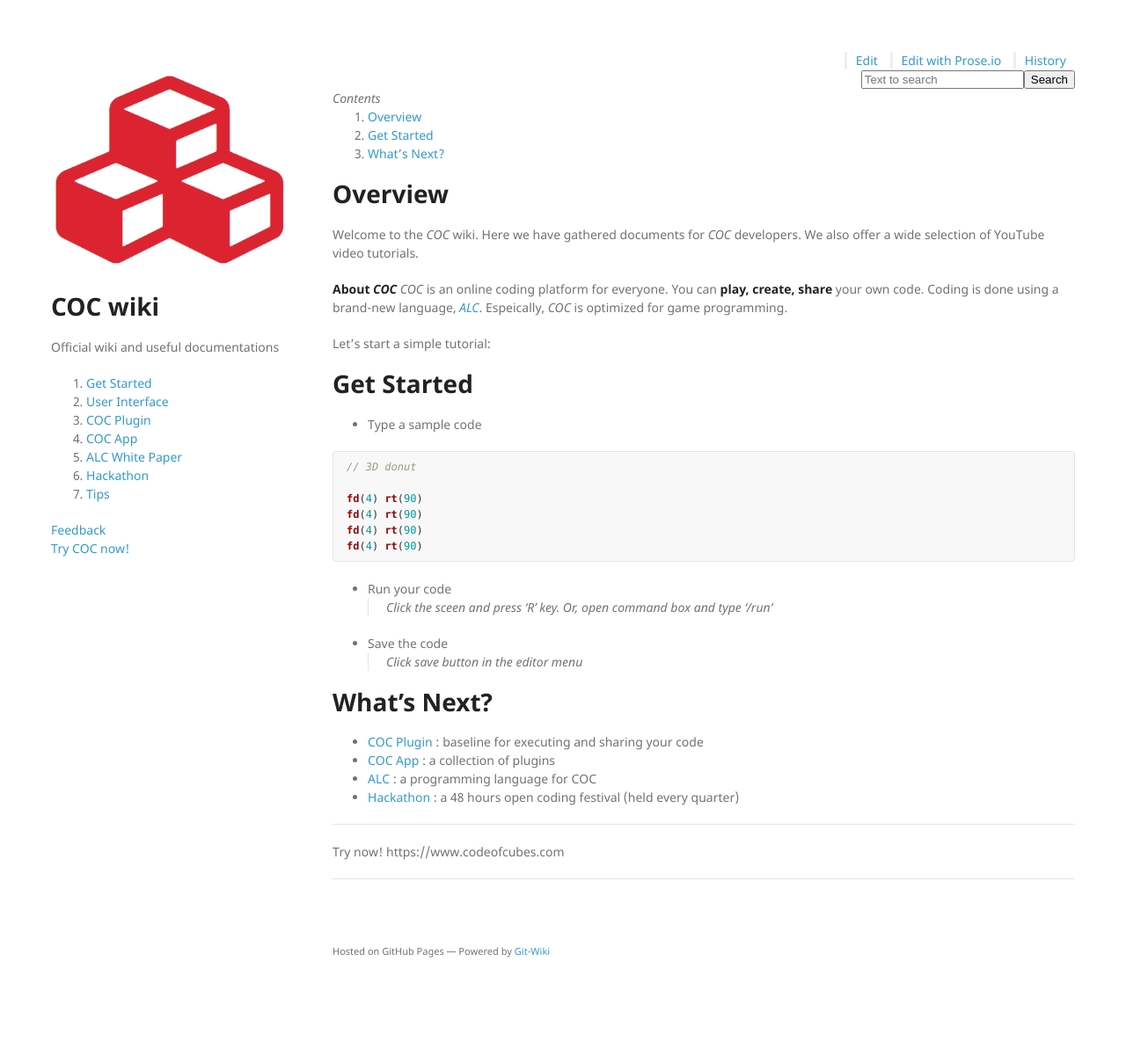
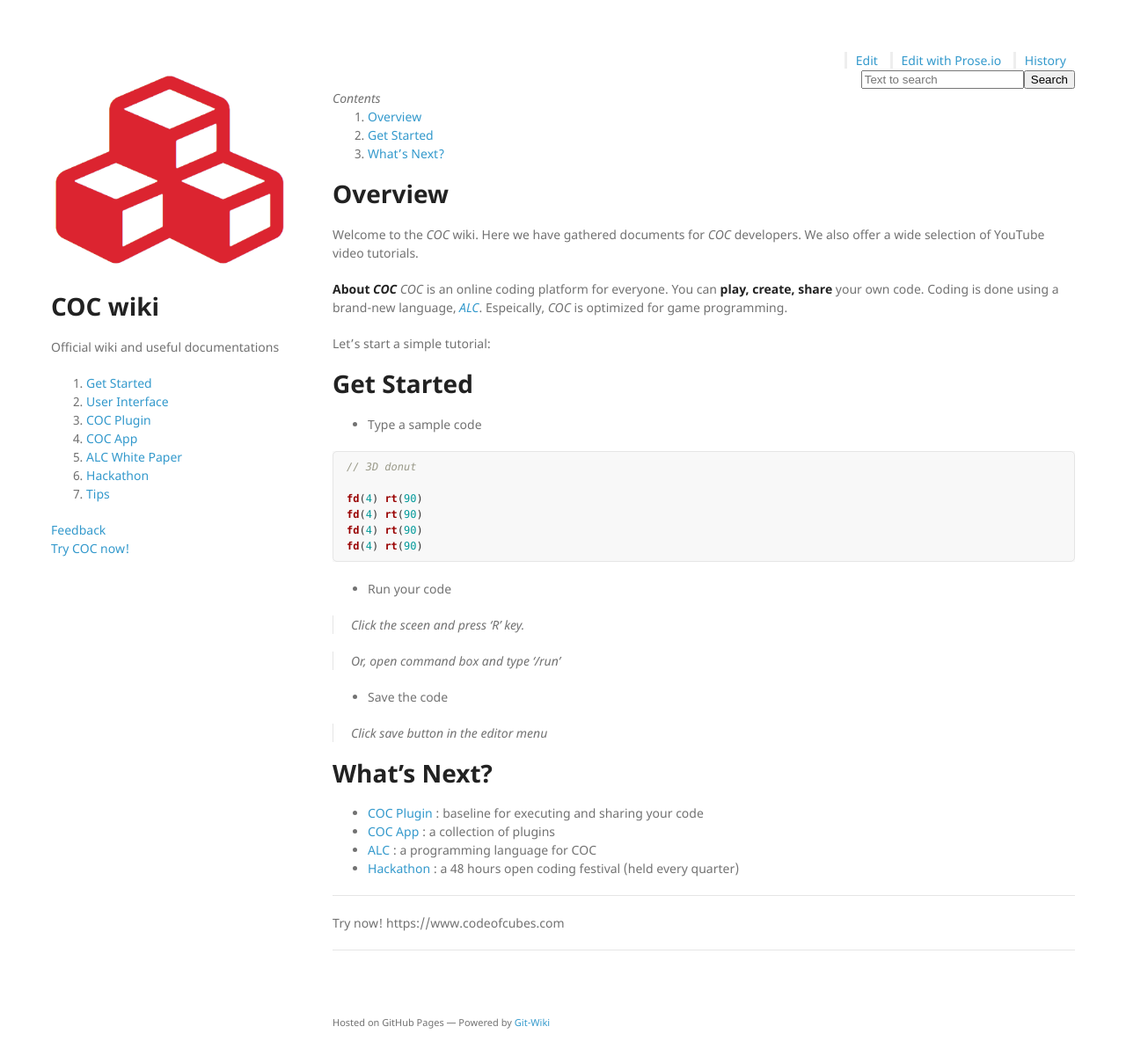
Before and after one commit to daisykim/daisykim.github.io, a Jekyll site: the page built from index.md, in a window 1280 px wide and 1209 px high. Shown: the whole window at 88% size. Built offline with Jekyll 4.4.1, drawn with Linux system fonts in a browser that asks for light colours; nearby versions of some CDN libraries.

````diff
--- a/index.md
+++ b/index.md
@@ -7,7 +7,7 @@ title: Markdown Style Guide
 Welcome to the _COC_ wiki. Here we have gathered documents for _COC_ developers. We also offer a wide selection of YouTube video tutorials.
 
 **About _COC_**
-_COC_ is an online coding platform for everyone. You can **play, create, share** your own code. Coding is done using a brand-new language, [_ALC_](alc-1.0-white-paper). Espeically, _COC_ is optimized for game programming.
+_COC_ is an online coding platform for everyone. You can **play, create, share** your own code. Coding is done using a brand-new language, [_ALC_](p/alc-1.0-white-paper). Espeically, _COC_ is optimized for game programming.
 
 Let's start a simple tutorial:
 
@@ -25,18 +25,21 @@ fd(4) rt(90)
 ```
 
 * Run your code
+
 > Click the sceen and press 'R' key.
+
 > Or, open command box and type '/run'
 
 * Save the code
+
 > Click save button in the editor menu
 
 # What's Next?
 
-* [COC Plugin](coc-plugin) : baseline for executing and sharing your code
-* [COC App](coc-app) : a collection of plugins
-* [ALC](alc-1.0-white-paper) : a programming language for COC
-* [Hackathon](hackathon) : a 48 hours open coding festival (held every quarter)
+* [COC Plugin](p/coc-plugin) : baseline for executing and sharing your code
+* [COC App](p/coc-app) : a collection of plugins
+* [ALC](p/alc-1.0-white-paper) : a programming language for COC
+* [Hackathon](p/hackathon) : a 48 hours open coding festival (held every quarter)
 
 ---
 
````
